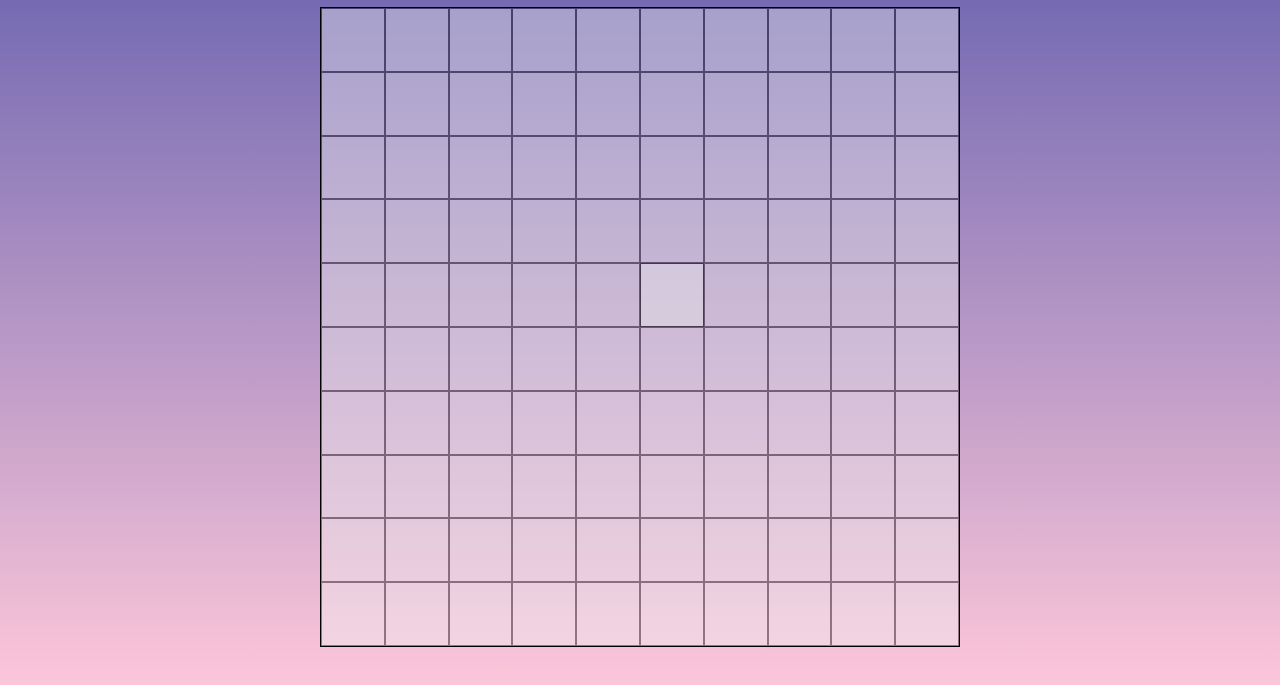
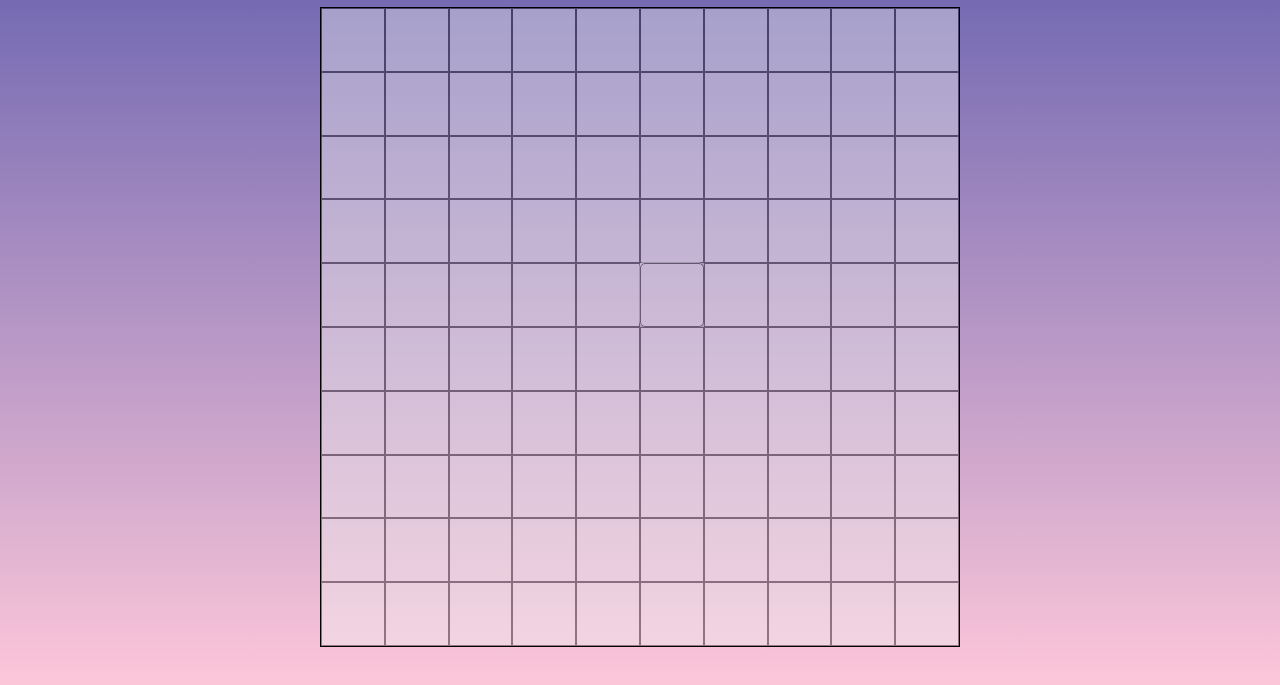
Before and after one commit to NikiKabatova/piskvorky, a plain HTML site: page hra.html in a window 1280 px wide. In both pictures the pointer is over the element 640 px from the left and 374 px from the top of the page. Shown: the part 103-788 px from the top of the page. Drawn offline with Linux system fonts and the light colour scheme.

Commit message:
add style to button:hover,focus

```diff
--- a/style.css
+++ b/style.css
@@ -183,7 +183,9 @@ figcaption {
 .game__field button:hover,
 :focus {
   cursor: pointer;
-  opacity: 0.6;
+  border: 1px solid black;
+  border-radius: 5px;
+  box-shadow: -1px -1px 0 0 rgb(255, 255, 255);
 }
 
 /*4. UKOL*/
```
